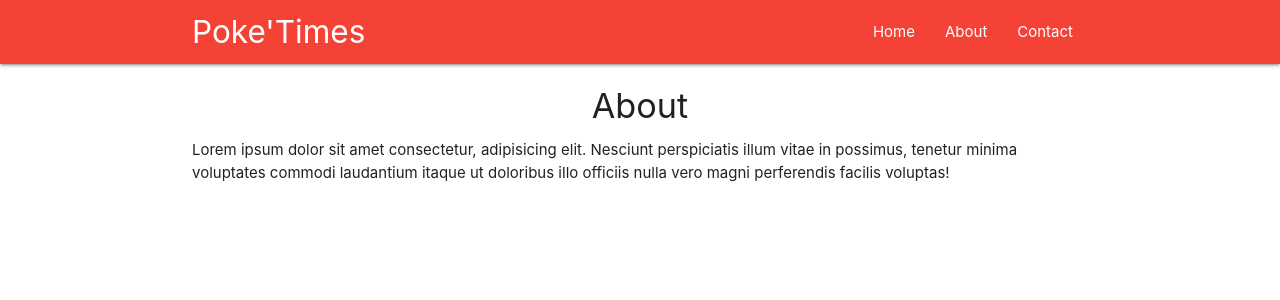
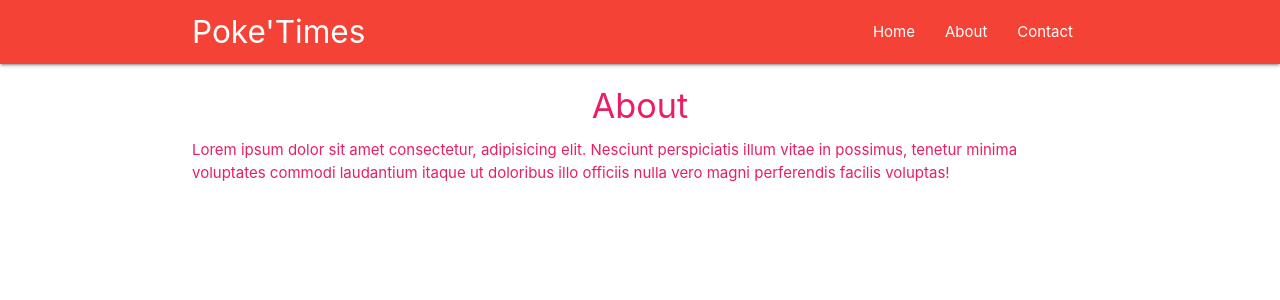
Before and after one commit to akashsheelavant/todoapp, a React (Create React App) app: page /about in a window 1280 px wide. Shown: the top 300 px of the page. Built offline with nearby package versions, Linux system fonts and the light colour scheme.

Commit message:
Implementing higher order function.

```diff
--- a/src/components/About.js
+++ b/src/components/About.js
@@ -1,4 +1,5 @@
 import React from 'react'
+import Rainbow from '../hoc/Rainbow';
 
 const About = () => {
     return (
@@ -9,4 +10,4 @@
     );
 }
 
-export default About
+export default Rainbow(About)
--- /dev/null
+++ b/src/hoc/Rainbow.js
@@ -0,0 +1,17 @@
+import React from 'react'
+
+const Rainbow = (WrappedComponent) => {
+    const colours = ['white', 'pink', 'blue', 'green', 'yellow', 'orange', 'red']
+    const randomColour = colours[Math.floor(Math.random()*5)]
+    const className = randomColour + '-text'
+
+    return (props) => {
+        return (
+            <div className={className}>
+                <WrappedComponent {...props} />
+            </div>
+        )
+    }
+}
+
+export default Rainbow;
```
